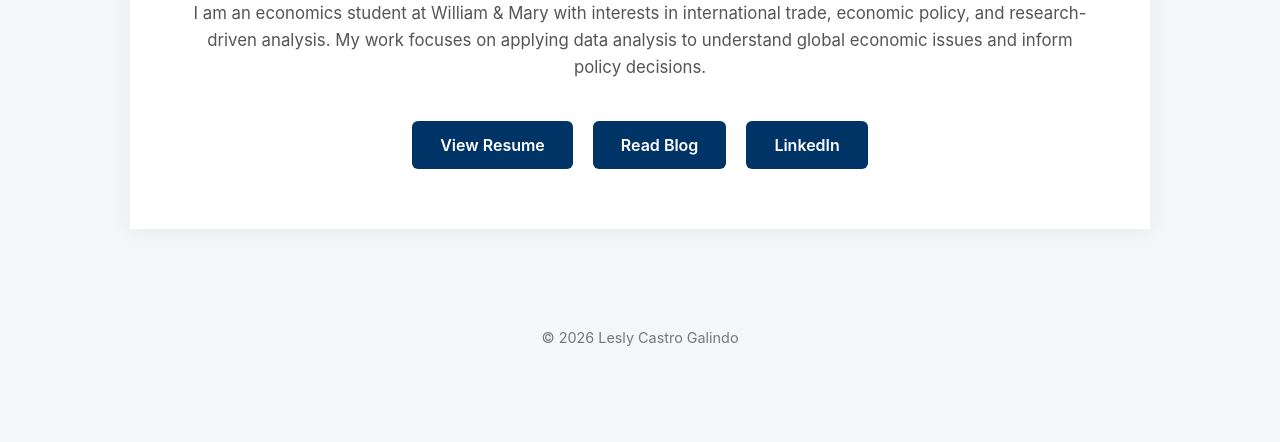
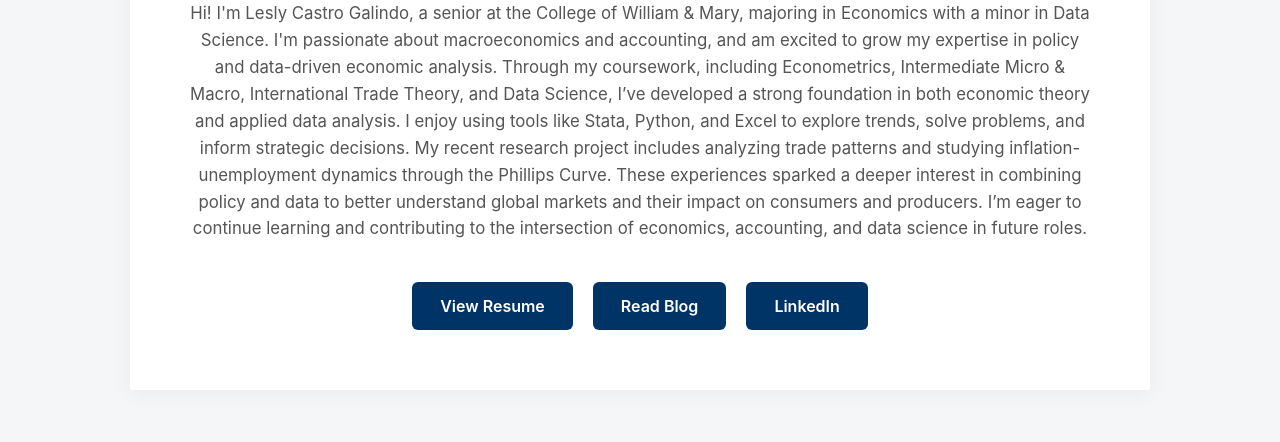
Before and after one commit to leslycastrogalindo/leslycastrogalindo, a plain HTML site: page index.html in a window 1280 px wide. Shown: the part 679-1121 px from the top of the page. Before the commit the page ends 1045 px from the top, so only its background shows below. Drawn offline with Linux system fonts and the light colour scheme.

Commit message:
Update index.html

```diff
--- a/index.html
+++ b/index.html
@@ -96,9 +96,7 @@ Lesly Castro Galindo | Economics & Data Science
 <h1>About Me</h1>
 
 <p>
-I am an economics student at William & Mary with interests in international trade,
-economic policy, and research-driven analysis. My work focuses on applying
-data analysis to understand global economic issues and inform policy decisions.
+Hi! I'm Lesly Castro Galindo, a senior at the College of William & Mary, majoring in Economics with a minor in Data Science. I'm passionate about macroeconomics and accounting, and am excited to grow my expertise in policy and data-driven economic analysis. Through my coursework, including Econometrics, Intermediate Micro & Macro, International Trade Theory, and Data Science, I’ve developed a strong foundation in both economic theory and applied data analysis. I enjoy using tools like Stata, Python, and Excel to explore trends, solve problems, and inform strategic decisions. My recent research project includes analyzing trade patterns and studying inflation-unemployment dynamics through the Phillips Curve. These experiences sparked a deeper interest in combining policy and data to better understand global markets and their impact on consumers and producers. I’m eager to continue learning and contributing to the intersection of economics, accounting, and data science in future roles.
 </p>
 
 <div class="buttons">
```
